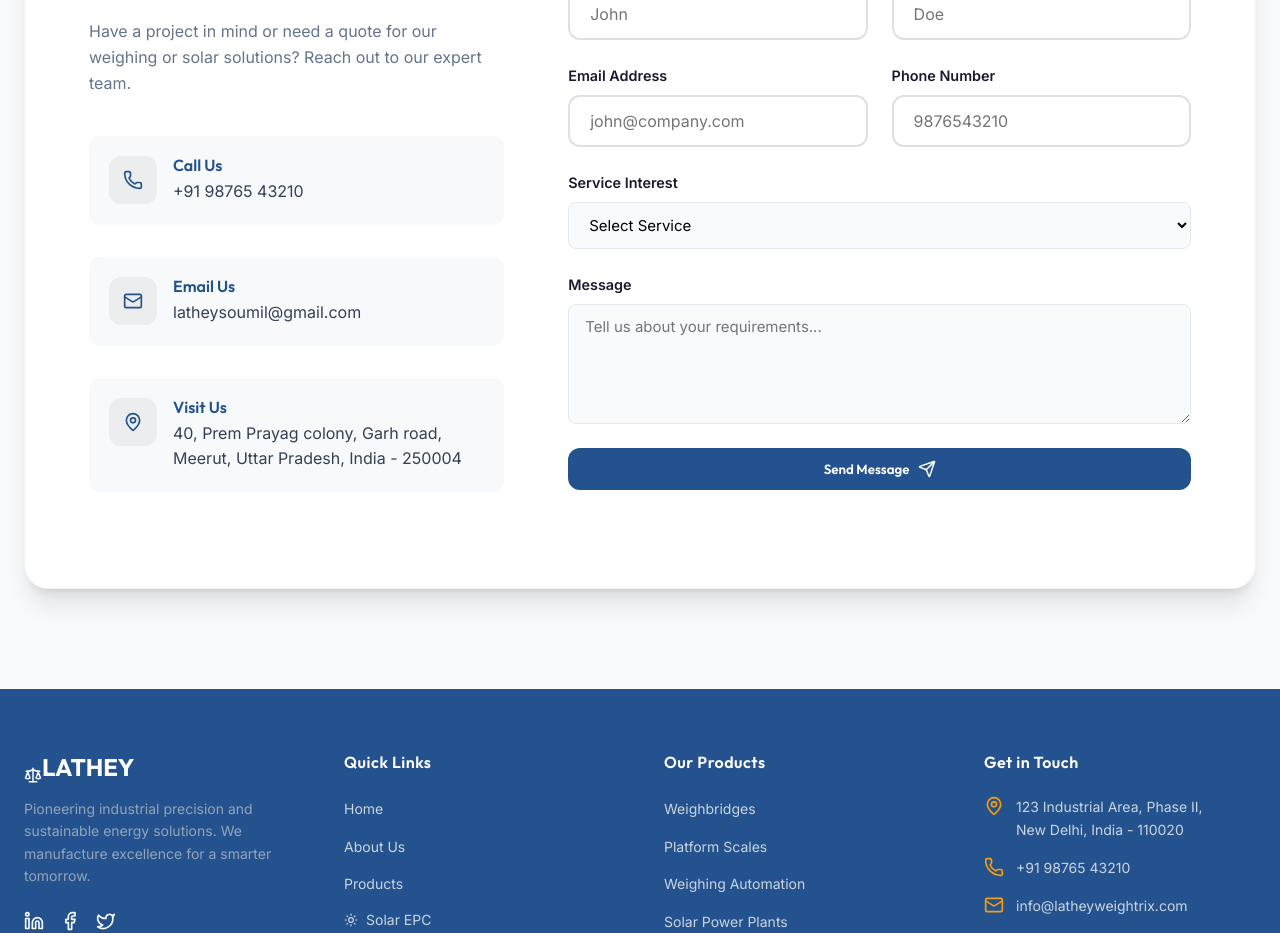
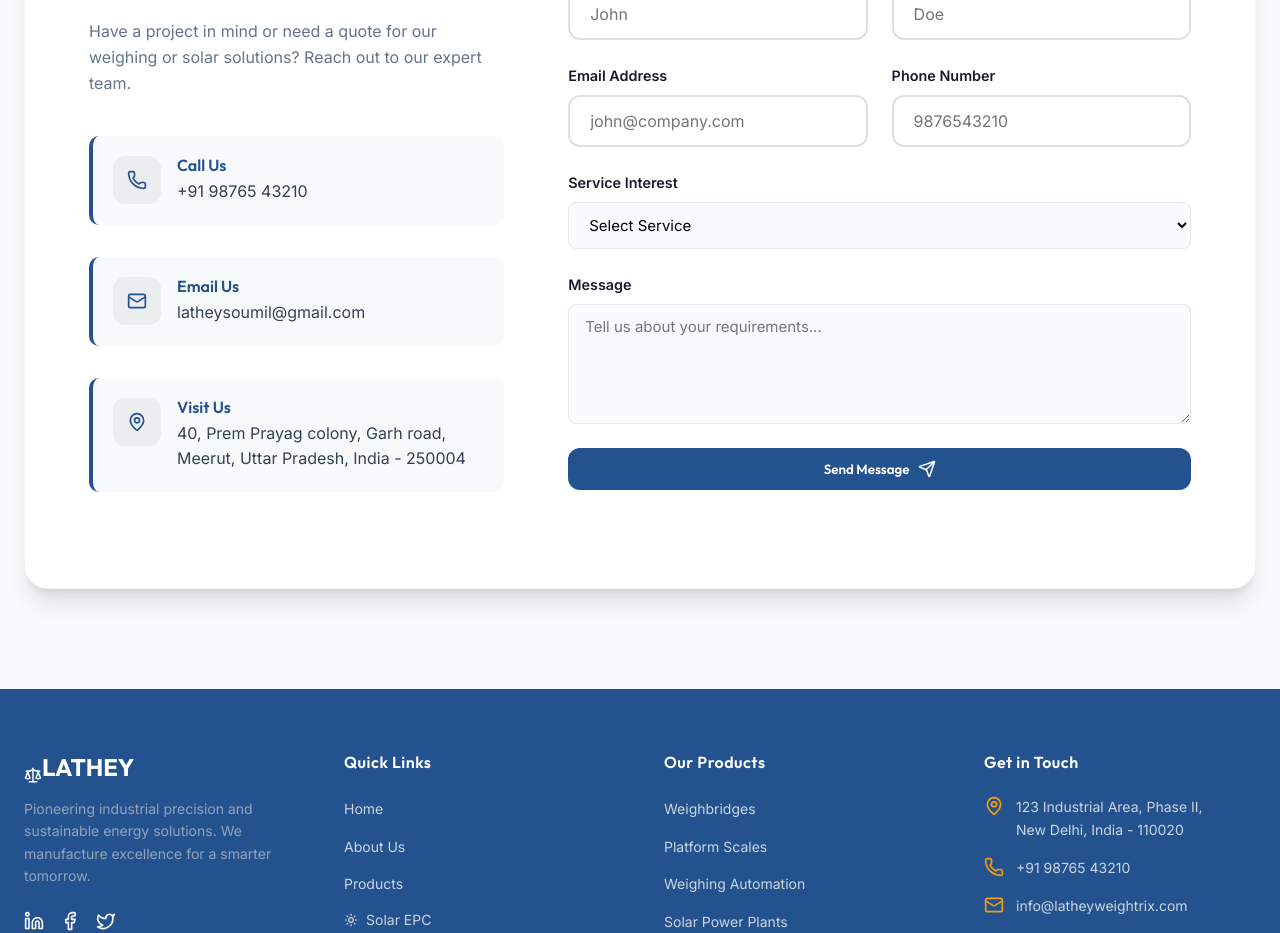
Before and after one commit to SoumilLathey/lwt-website, a React (Vite) app: page / in a window 1280 px wide. Shown: the part 2760-3693 px from the top of the page. Built offline with nearby package versions, Linux system fonts and the light colour scheme.

Commit message:
Fix Admin Dashboard styling: Restore missing CSS variables

```diff
--- a/src/index.css
+++ b/src/index.css
@@ -39,6 +39,14 @@
   --shadow-md: 0 4px 6px -1px rgb(0 0 0 / 0.1), 0 2px 4px -2px rgb(0 0 0 / 0.1);
   --shadow-lg: 0 10px 15px -3px rgb(0 0 0 / 0.1), 0 4px 6px -4px rgb(0 0 0 / 0.1);
   --shadow-xl: 0 20px 25px -5px rgb(0 0 0 / 0.1), 0 8px 10px -6px rgb(0 0 0 / 0.1);
+
+  /* Aliases for compatibility */
+  --primary-color: var(--color-primary);
+  --primary-dark: var(--color-primary-light);
+  /* Fallback to light or define another */
+  --primary-light: var(--color-primary-light);
+  --text-primary: var(--text-main);
+  --text-secondary: var(--text-muted);
 }
 
 * {
```
